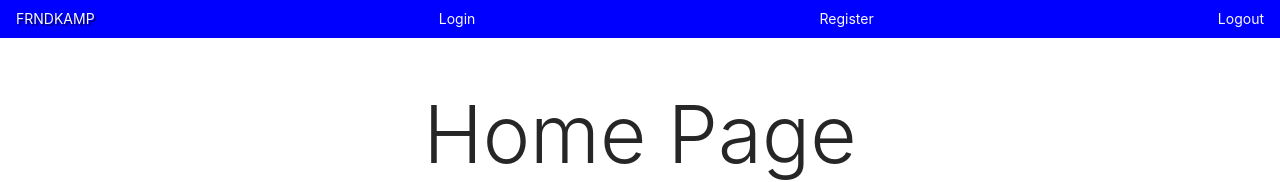
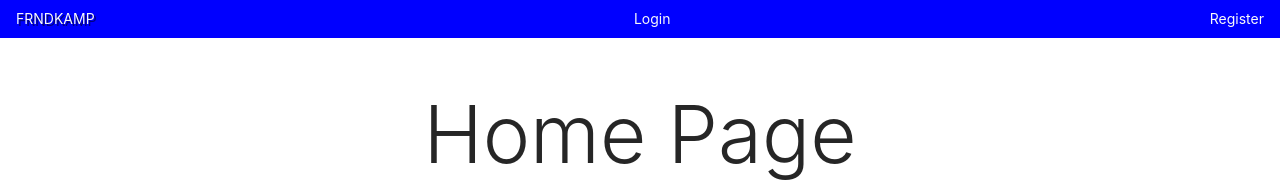
Before and after one commit to rakshithsgowda/mern-practise-socialmedia-frontend, a Next.js app: page / in a window 1280 px wide. Shown: the top 182 px of the page. Built offline with nearby package versions, Linux system fonts and the light colour scheme.

Commit message:
conditional nav links

```diff
--- a/components/Nav.js
+++ b/components/Nav.js
@@ -25,6 +25,20 @@ const Nav = () => {
         <a className='nav-link text-light logo '>FRNDKAMP</a>
       </Link>
 
+      {state !== null ? (
+        <>
+          <Link href='/user/dashboard'>
+            <a className='nav-link text-light'>
+              {state && state.user && state.user.name}
+            </a>
+          </Link>
+
+          <a onClick={logout} className='nav-link text-light'>
+            Logout
+          </a>
+        </>
+      ) : (
+        <>
           <Link href='/login'>
             <a className='nav-link text-light'>Login</a>
           </Link>
@@ -32,9 +46,8 @@ const Nav = () => {
           <Link href='/register'>
             <a className='nav-link text-light'>Register</a>
           </Link>
-      <a onClick={logout} className='nav-link text-light'>
-        Logout
-      </a>
+        </>
+      )}
     </nav>
   )
 }
```
Lines whose indentation alone changed are shown as unchanged.
